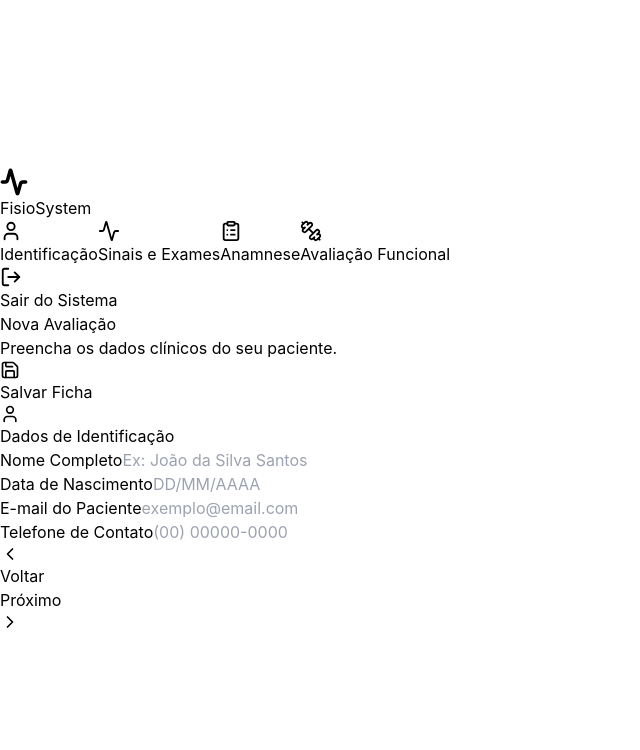
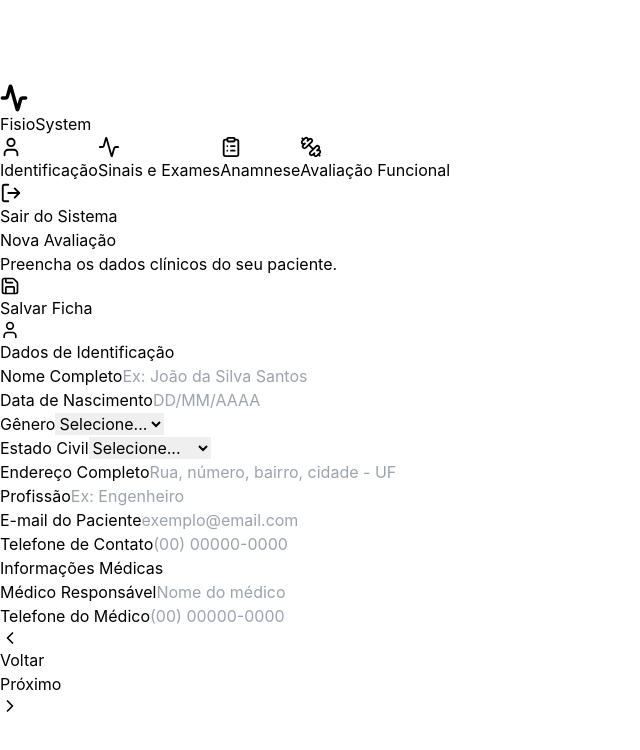
Before and after one commit to Talisonk3/LuizFisio, a React (Vite) app: page /avaliacao in a window 1280 px wide. Shown: the top 750 px of the page, without its empty margins (0-640 px from the left). Built offline with nearby package versions, Linux system fonts and the light colour scheme.

Commit message:
[dyad] Adicionando novos campos de identificação e informações médicas. - wrote 1 file(s)

```diff
--- a/src/pages/Evaluation.tsx
+++ b/src/pages/Evaluation.tsx
@@ -27,6 +27,12 @@ const Evaluation = () => {
     birth_date: '',
     email: '',
     phone: '',
+    address: '',
+    marital_status: '',
+    gender: '',
+    profession: '',
+    responsible_doctor: '',
+    doctor_phone: '',
     chief_complaint: '',
     history_present_illness: '',
     medications: '',
@@ -58,27 +64,23 @@ const Evaluation = () => {
     return `${numbers.slice(0, 2)}/${numbers.slice(2, 4)}/${numbers.slice(4, 8)}`;
   };
 
-  const handleInputChange = (e: React.ChangeEvent<HTMLInputElement | HTMLTextAreaElement>) => {
+  const handleInputChange = (e: React.ChangeEvent<HTMLInputElement | HTMLTextAreaElement | HTMLSelectElement>) => {
     const { name, value } = e.target;
     let filteredValue = value;
 
-    if (name === 'patient_name') {
+    if (name === 'patient_name' || name === 'responsible_doctor') {
       filteredValue = value.replace(/[^a-zA-ZÀ-ÿ\s]/g, '');
-    } else if (name === 'phone') {
+    } else if (name === 'phone' || name === 'doctor_phone') {
       filteredValue = formatPhone(value);
     } else if (name === 'birth_date') {
       filteredValue = formatDate(value);
     } else if (name === 'blood_pressure') {
-      // Limite de 7 caracteres (ex: 120/100)
       filteredValue = value.replace(/[^\d/]/g, '').substring(0, 7);
     } else if (name === 'heart_rate') {
-      // Limite de 3 dígitos
       filteredValue = value.replace(/\D/g, '').substring(0, 3);
     } else if (name === 'respiratory_rate') {
-      // Limite de 2 dígitos
       filteredValue = value.replace(/\D/g, '').substring(0, 2);
     } else if (name === 'temperature') {
-      // Limite de 4 caracteres (ex: 36.5)
       filteredValue = value.replace(/[^\d.,]/g, '').substring(0, 4);
     }
 
@@ -120,6 +122,12 @@ const Evaluation = () => {
         birth_date: '',
         email: '',
         phone: '',
+        address: '',
+        marital_status: '',
+        gender: '',
+        profession: '',
+        responsible_doctor: '',
+        doctor_phone: '',
         chief_complaint: '',
         history_present_illness: '',
         medications: '',
@@ -223,12 +231,52 @@ const Evaluation = () => {
                     <input name="birth_date" value={formData.birth_date} onChange={handleInputChange} type="text" className={inputClasses} placeholder="DD/MM/AAAA" maxLength={10} />
                   </div>
                   <div>
+                    <label className={labelClasses}>Gênero</label>
+                    <select name="gender" value={formData.gender} onChange={handleInputChange} className={inputClasses}>
+                      <option value="">Selecione...</option>
+                      <option value="Masculino">Masculino</option>
+                      <option value="Feminino">Feminino</option>
+                      <option value="Outro">Outro</option>
+                    </select>
+                  </div>
+                  <div>
+                    <label className={labelClasses}>Estado Civil</label>
+                    <select name="marital_status" value={formData.marital_status} onChange={handleInputChange} className={inputClasses}>
+                      <option value="">Selecione...</option>
+                      <option value="Solteiro(a)">Solteiro(a)</option>
+                      <option value="Casado(a)">Casado(a)</option>
+                      <option value="Divorciado(a)">Divorciado(a)</option>
+                      <option value="Viúvo(a)">Viúvo(a)</option>
+                    </select>
+                  </div>
+                  <div className="md:col-span-2">
+                    <label className={labelClasses}>Endereço Completo</label>
+                    <input name="address" value={formData.address} onChange={handleInputChange} type="text" className={inputClasses} placeholder="Rua, número, bairro, cidade - UF" />
+                  </div>
+                  <div>
+                    <label className={labelClasses}>Profissão</label>
+                    <input name="profession" value={formData.profession} onChange={handleInputChange} type="text" className={inputClasses} placeholder="Ex: Engenheiro" />
+                  </div>
+                  <div>
                     <label className={labelClasses}>E-mail do Paciente</label>
                     <input name="email" value={formData.email} onChange={handleInputChange} type="email" className={inputClasses} placeholder="exemplo@email.com" />
                   </div>
                   <div>
                     <label className={labelClasses}>Telefone de Contato</label>
                     <input name="phone" value={formData.phone} onChange={handleInputChange} type="tel" className={inputClasses} placeholder="(00) 00000-0000" maxLength={15} />
+                  </div>
+                  <div className="border-t border-slate-100 pt-8 md:col-span-2">
+                    <h4 className="text-sm font-bold text-slate-400 uppercase tracking-wider mb-4">Informações Médicas</h4>
+                    <div className="grid grid-cols-1 md:grid-cols-2 gap-8">
+                      <div>
+                        <label className={labelClasses}>Médico Responsável</label>
+                        <input name="responsible_doctor" value={formData.responsible_doctor} onChange={handleInputChange} type="text" className={inputClasses} placeholder="Nome do médico" />
+                      </div>
+                      <div>
+                        <label className={labelClasses}>Telefone do Médico</label>
+                        <input name="doctor_phone" value={formData.doctor_phone} onChange={handleInputChange} type="tel" className={inputClasses} placeholder="(00) 00000-0000" maxLength={15} />
+                      </div>
+                    </div>
                   </div>
                 </div>
               </div>
```
